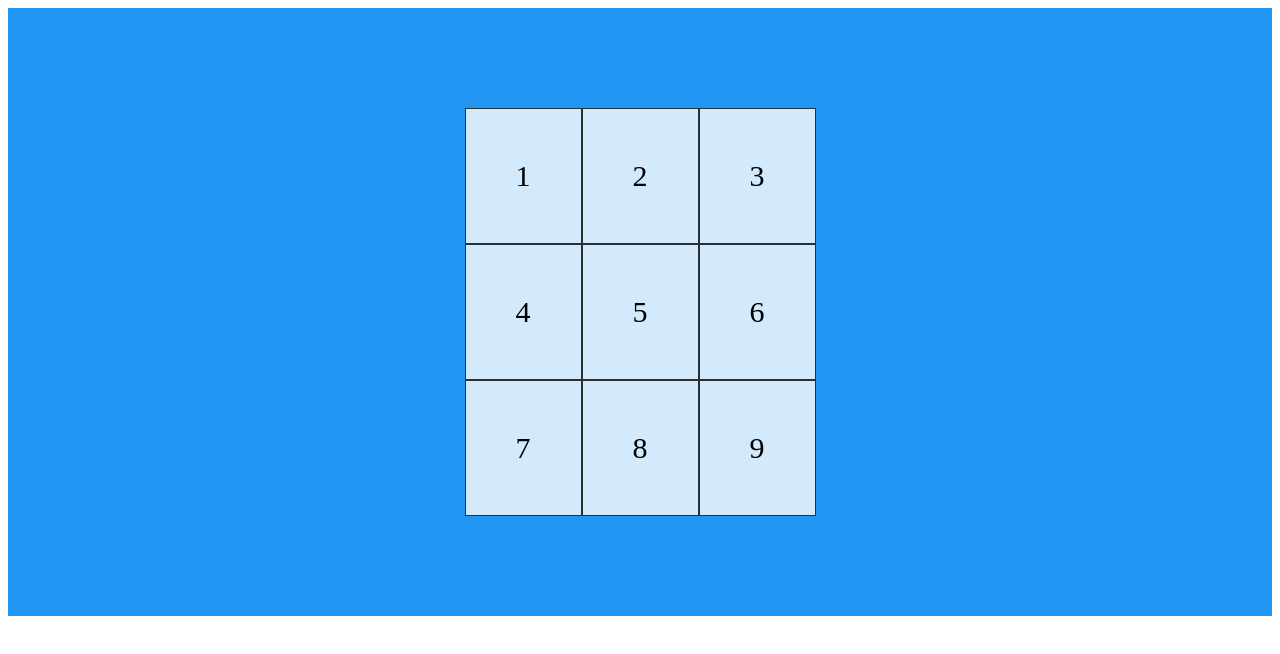
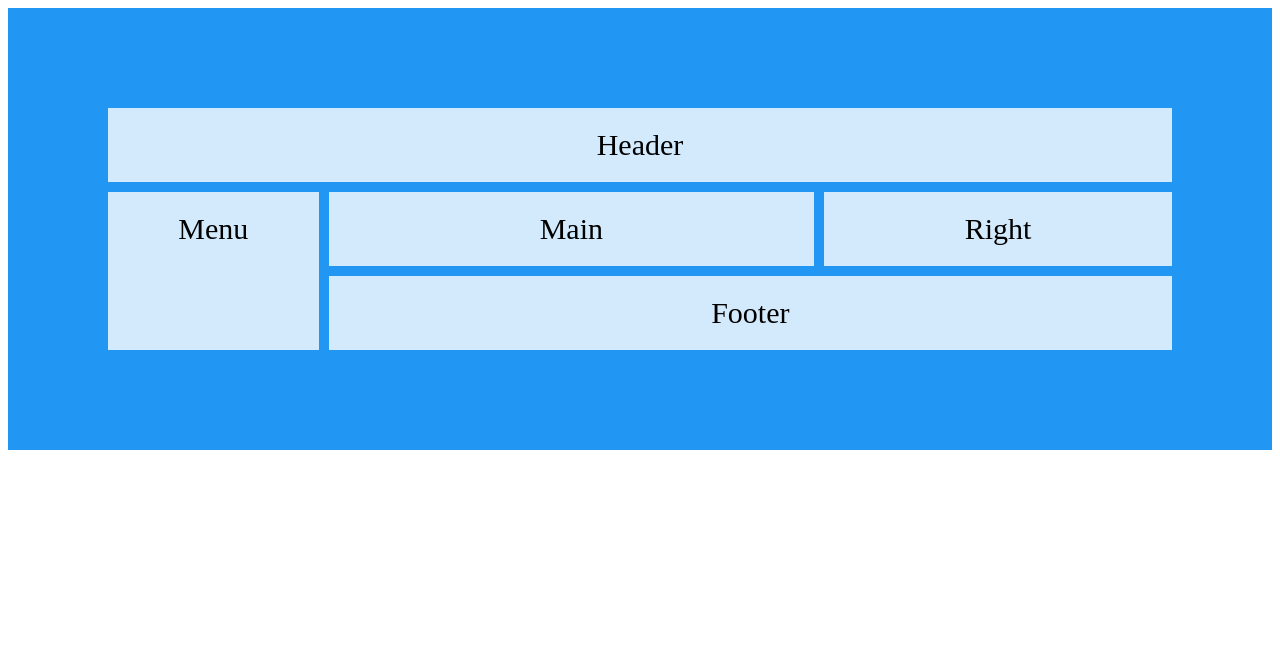
Before and after one commit to FoxtrotCN/Working-with-CSS, a plain HTML site: page index.html in a window 1280 px wide. Drawn offline with Linux system fonts and the light colour scheme.

Commit message:
Working with the grid-area property

```diff
--- a/index.html
+++ b/index.html
@@ -18,15 +18,12 @@
 <!--Working with GRID-->
 
 <div class="grid-container">
-    <div class="grid-item">1</div>
-    <div class="grid-item">2</div>
-    <div class="grid-item">3</div>
-    <div class="grid-item">4</div>
-    <div class="grid-item">5</div>
-    <div class="grid-item">6</div>
-    <div class="grid-item">7</div>
-    <div class="grid-item">8</div>
-    <div class="grid-item">9</div>
+    <div class="grid-item1">Header</div>
+    <div class="grid-item2">Menu</div>
+    <div class="grid-item3">Main</div>
+    <div class="grid-item4">Right</div>
+    <div class="grid-item5">Footer</div>
+
 </div>
 
 
--- a/styles.css
+++ b/styles.css
@@ -1,27 +1,46 @@
-
+.grid-item1 { grid-area: header; }
+.grid-item2 { grid-area: menu; }
+.grid-item3 { grid-area: main; }
+.grid-item4 { grid-area: right; }
+.grid-item5 { grid-area: footer; }
 
 
 
 .grid-container {
     display: grid;
-    grid-template-columns: auto auto auto;
+    /*grid-template-columns: auto auto auto;*/
+    grid-template-areas:
+        'header header header header header header'
+        'menu main main main right right'
+        'menu footer footer footer footer footer';
+    gap: 10px;
     background-color: #2196f3;
     padding: 100px;
     /*grid-template-rows: 500px 500px 500px;*/
-    justify-content: center;
+    /*justify-content: center;*/
     /*justify-content: right;*/
     /*justify-content: left;*/
     /*justify-content: space-evenly;*/
     /*justify-content: space-between;*/
     /*justify-content: space-around;*/
 
+
 }
 
-.grid-item {
+/*.grid-item {*/
+/*    background-color: rgba(255,255,255,0.8);*/
+/*    border: 1px solid rgba(0,0,0,0.8);*/
+/*    padding: 50px;*/
+/*    font-size: 30px;*/
+/*    text-align: center;*/
+
+/*}*/
+
+
+
+.grid-container > div {
     background-color: rgba(255,255,255,0.8);
-    border: 1px solid rgba(0,0,0,0.8);
-    padding: 50px;
+    text-align: center;
+    padding: 20px 0;
     font-size: 30px;
-    text-align: center;
-
 }
```
